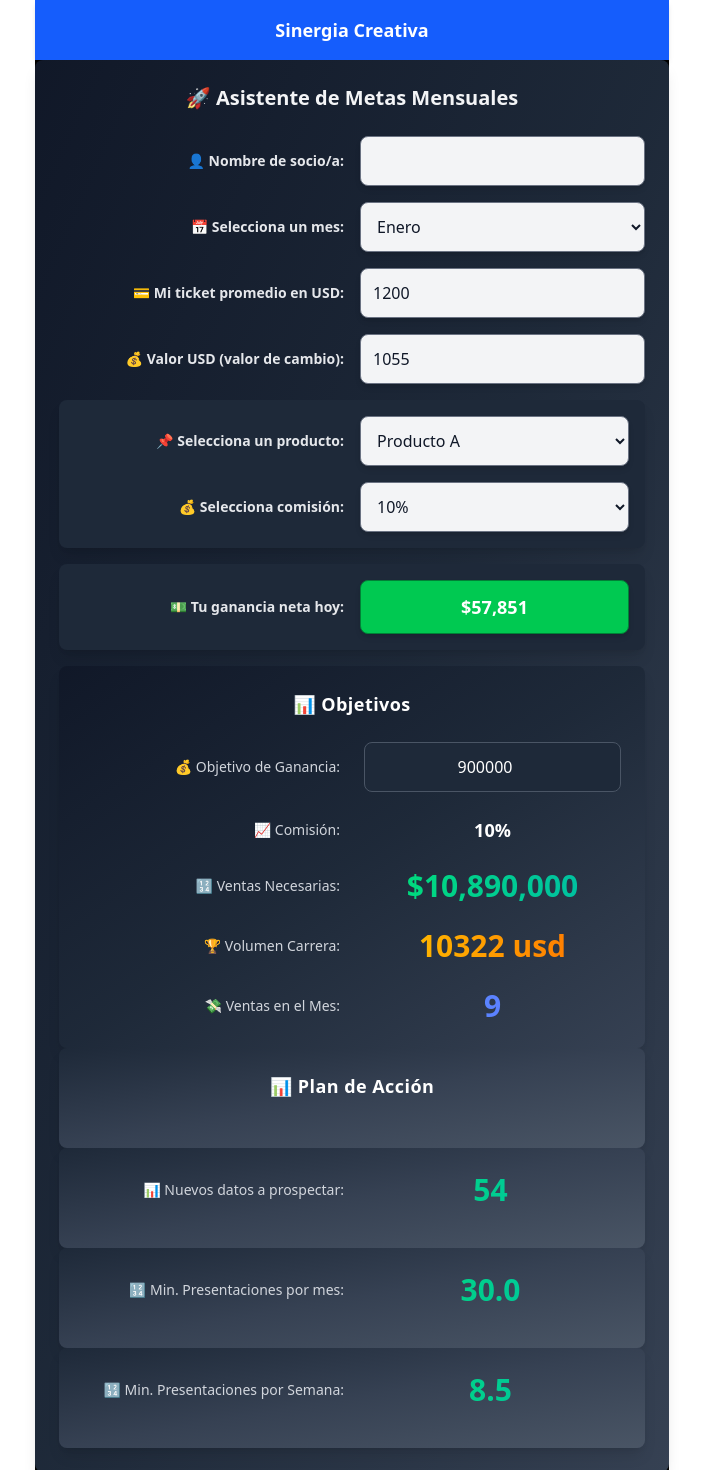
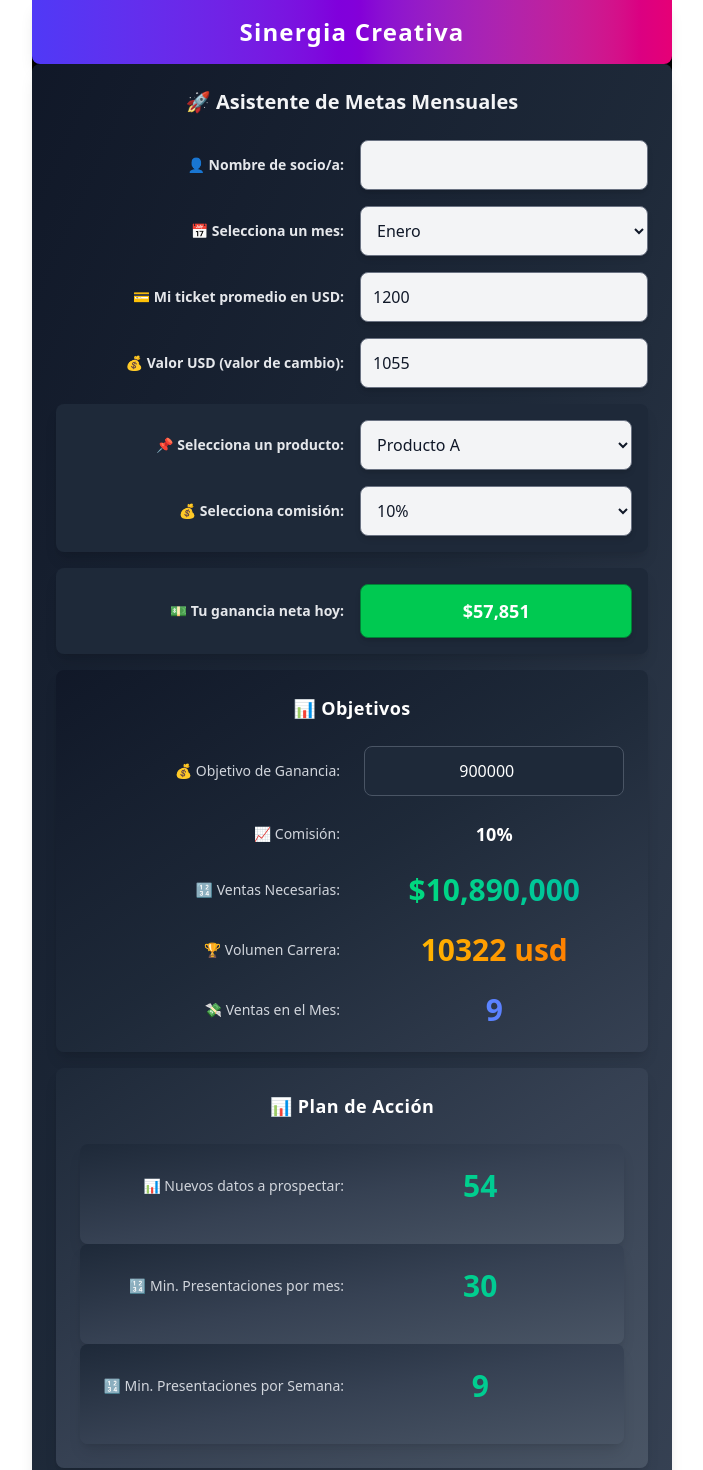
Before and after one commit to matiascruz-beep/DesafioFrontend, a React (Vite) app: page / in a window 1280 px wide. Shown: the top 1470 px of the page, without its empty margins (288-991 px from the left). Built offline with nearby package versions, Linux system fonts and the light colour scheme.

Commit message:
agregando detalles

```diff
--- a/src/components/header.jsx
+++ b/src/components/header.jsx
@@ -1,8 +1,11 @@
 const Header = () => {
     return (
-      <header className="bg-blue-600 text-white text-center p-4 text-lg font-semibold shadow-md">
-        Sinergia Creativa
-      </header>
+      <header className="bg-gradient-to-r from-indigo-600 via-purple-700 to-pink-600 text-white text-center p-4 text-2xl font-extrabold shadow-lg tracking-wider rounded-b-lg">
+  Sinergia Creativa
+</header>
+
+
+
     );
   };
 
--- a/src/components/planAccion.jsx
+++ b/src/components/planAccion.jsx
@@ -38,11 +38,11 @@ const PlanAccion = () => {
 
   return (
     <>
-     <div className="p-6 bg-gradient-to-br from-gray-800 via-gray-700 to-gray-600 rounded-lg shadow-lg hover:shadow-xl hover:brightness-110 transition-all duration-300">
+  <div className="mt-4 p-6 bg-gradient-to-br from-gray-800 via-gray-700 to-gray-600 rounded-lg shadow-lg hover:shadow-xl hover:brightness-110 transition-all duration-300">
   <h2 className="text-lg font-semibold mb-6 text-center text-white tracking-wide">
     📊 Plan de Acción
   </h2>
-  </div>
+
   <div className="p-6 bg-gradient-to-br from-gray-800 via-gray-700 to-gray-600 rounded-lg shadow-lg hover:shadow-xl hover:brightness-110 transition-all duration-300">
   {/* Nuevos datos a prospectar */}
   <div className="grid grid-cols-2 gap-4 items-center mb-4">
@@ -59,7 +59,7 @@ const PlanAccion = () => {
       <div className="grid grid-cols-2 gap-4 items-center mb-4">
         <p className="text-sm text-gray-300 text-right font-medium">🔢 Min. Presentaciones por mes:</p>
         <p className="text-3xl font-bold bg-clip-text text-transparent bg-gradient-to-r from-green-400 to-teal-500">
-         {MinPresentacionesMes.toFixed(1)}
+         {Math.round(MinPresentacionesMes.toFixed(1))}
        </p>
     </div>
   </div>
@@ -68,9 +68,10 @@ const PlanAccion = () => {
   <div className="grid grid-cols-2 gap-4 items-center mb-4">
     <p className="text-sm text-gray-300 text-right font-medium">🔢 Min. Presentaciones por Semana:</p>
     <p className="text-3xl font-bold bg-clip-text text-transparent bg-gradient-to-r from-green-400 to-teal-500">
-      {(MinPresentacionesMes)/4+1}
+      {Math.round((MinPresentacionesMes)/4+1)}
     </p>
   </div>
+</div>
 </div>
     </>
   );
```
